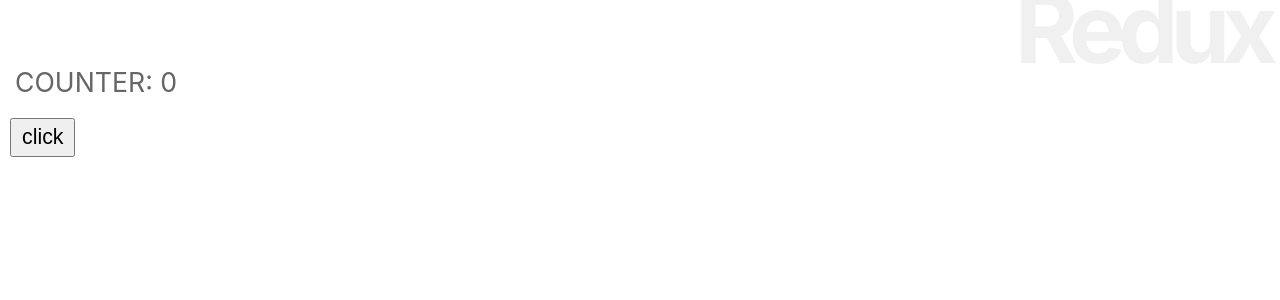
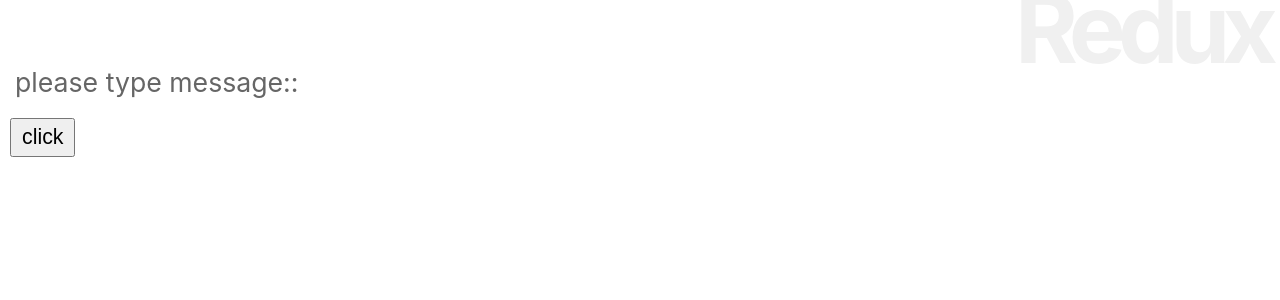
Before and after one commit to homieBridge/react-react_app, a React (Create React App) app: page / in a window 1280 px wide. Shown: the top 300 px of the page. Built offline with nearby package versions, Linux system fonts and the light colour scheme.

Commit message:
▼リスト4-13 動作エラーが発生。

```diff
--- a/src/index.js
+++ b/src/index.js
@@ -2,58 +2,28 @@ import React from 'react';
 import ReactDOM from 'react-dom';
 import { createStore } from 'redux';
 import { Provider } from 'react-redux';
-import { persistStore, persistReducer } from 'redux-persist'
-import storage from 'redux-persist/lib/storage'
-import { PersistGate } from 'redux-persist/integration/react'
+import { persistStore, persistReducer } from 'redux-persist';
+import storage from 'redux-persist/lib/storage';
+import { PersistGate } from 'redux-persist/integration/react';
 import './index.css';
 import App from './App';
-
-
-// ステートの値
-let state_value = {
-    counter:0,
-    message:"COUNTER"
-}
-
-
-// レデューサー
-function counter(state = state_value, action) {
-    switch (action.type) {
-        case 'INCREMENT':
-        return {
-            counter:state.counter + 1,
-            message:"INCREMENT"
-        };
-        case 'DECREMENT':
-        return {
-            counter:state.counter - 1,
-            message:"DECREMENT"
-        };
-        case 'RESET':
-        return {
-            counter:0,
-            message:"RESET"
-        };
-        default:
-        return state;
-    }
-}
+import MemoStore, { memoReducer } from './memo/Store';
 
 
 // Redux Persistの設定
 const persistConfig = {
-    key: 'root',
+    key: 'memo',
     storage,
-}
+};
 
 
 // パーシストレデューサーの作成
-const persistedReducer = persistReducer(persistConfig, counter)
+const persistedReducer = persistReducer(persistConfig, memoReducer);
 
 
 // ストア、パーシスターの作成
-let store = createStore(persistedReducer)
-let pstore = persistStore(store)
+let store = createStore(persistedReducer);
+let pstore = persistStore(store);
 
 
 // 表示をレンダリング
@@ -66,3 +36,6 @@ ReactDOM.render(
     </Provider>,
     document.getElementById('root')
 );
+
+
+export default pstore;
```
